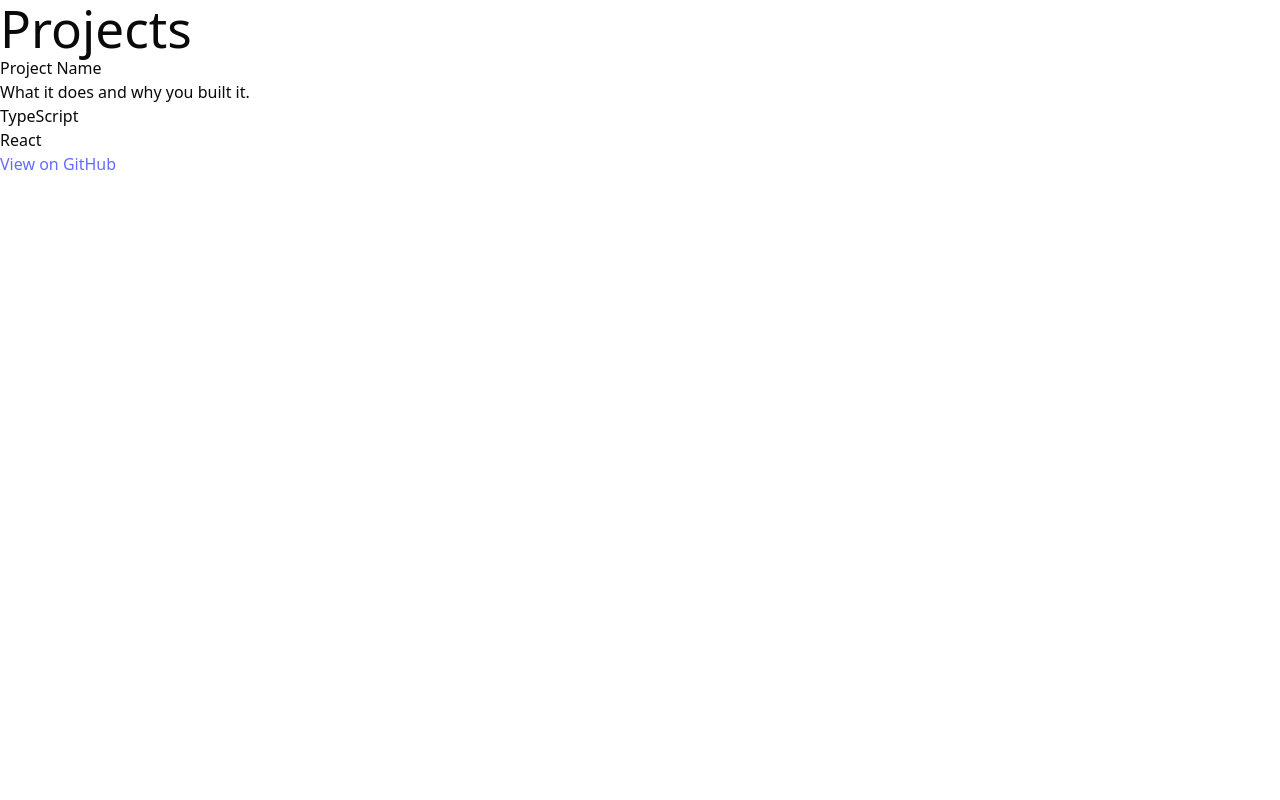
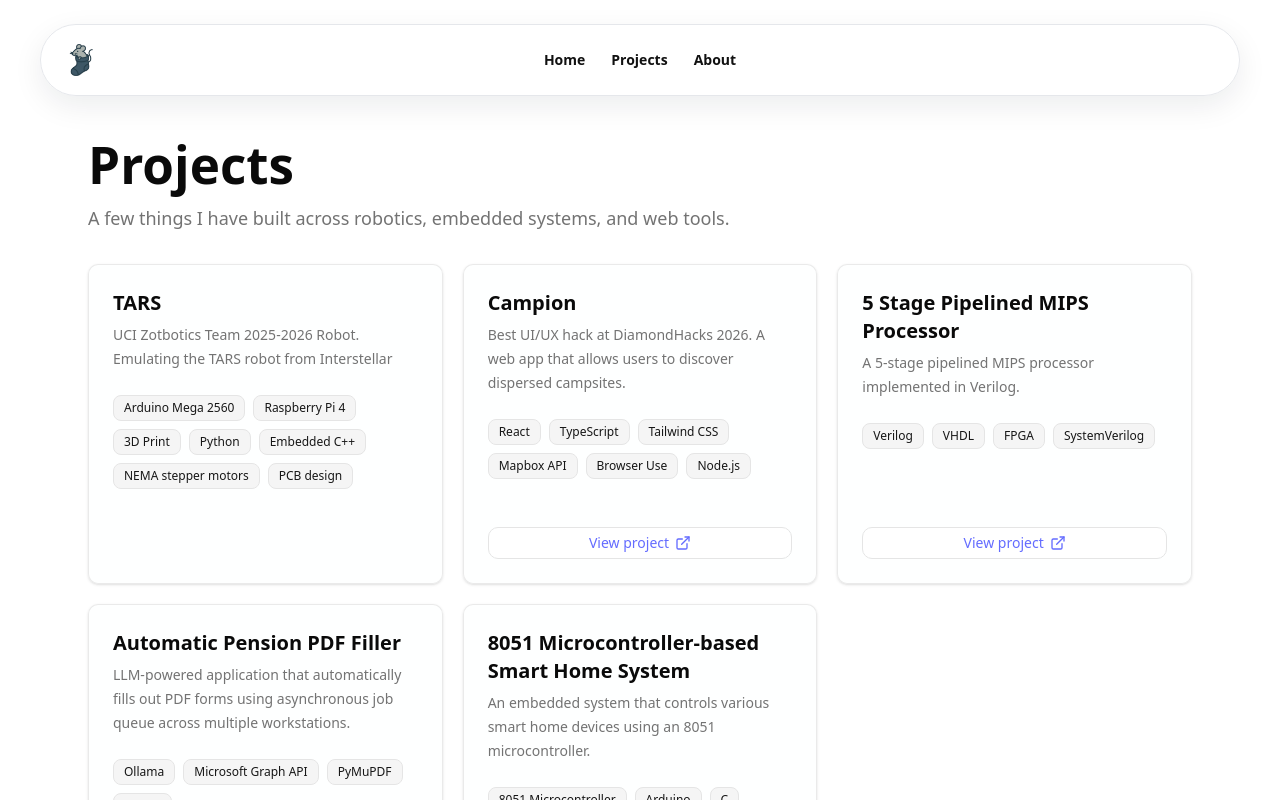
Before and after one commit to kojosh/joshuako, a React (Vite) app: page /projects in a window 1280 px wide. Shown: the top 800 px of the page. Built offline with nearby package versions, Linux system fonts and the light colour scheme.

Commit message:
typewriter effect, navbar added, projects added

```diff
--- a/src/App.css
+++ b/src/App.css
@@ -6,36 +6,49 @@
 
 @custom-variant dark (&:is(.dark *));
 
-.homepage {
-  display: flex;
-  justify-content: center;
-  align-items: center;
+.app-shell {
   min-height: 100vh;
+  padding-top: 7rem;
 }
 
-.card {
-  display: flex;
-  padding: 2rem;
-  max-width: 800px;
-  gap: 2rem;
+.floating-navbar {
+  position: fixed;
+  top: 1.5rem;
+  left: 50%;
+  z-index: 20;
+  display: grid;
+  grid-template-columns: 1fr auto 1fr;
+  align-items: center;
+  width: min(calc(100% - 3rem), 1200px);
+  min-height: 4.5rem;
+  padding: 0.75rem 1.5rem;
+  transform: translateX(-50%);
+  border: 1px solid #e5e7eb;
+  border-radius: 999px;
+  background: rgb(255 255 255 / 92%);
+  box-shadow: 0 10px 30px rgb(15 23 42 / 8%);
+  backdrop-filter: blur(16px);
 }
 
-/* Profile image */
-.profile-img {
-  width: 360px;
-  height: auto;
-  /* border-radius: 5px; */
-  object-fit: cover;
+.navbar-logo {
+  display: inline-flex;
+  align-items: center;
+  justify-self: start;
+  width: 2.5rem;
+  height: 2.5rem;
+  color: #111;
 }
 
-/* Info section */
-.info {
-  flex: 1;
+.navbar-logo img {
+  width: 2rem;
+  height: 2rem;
+  object-fit: contain;
 }
 
-.title {
+.nav-buttons {
   display: flex;
-  gap: 0.5rem;
+  gap: 0.25rem;
+  justify-content: center;
 }
 
 .nav-buttons a {
@@ -46,24 +59,82 @@
   color: #374151;
 }
 
-.logo-img {
-  height: 32px;
-  width: auto;
+.nav-button {
+  color: #111;
+  font-weight: 600;
 }
 
-.info h1 {
-  margin: 0 0 1rem;
-  font-family: 'Inter', sans-serif;
-  font-size: 1.8rem;
+.homepage {
+  display: flex;
+  justify-content: center;
+  align-items: flex-start;
+  gap: clamp(2rem, 6vw, 5rem);
+  min-height: calc(100vh - 7rem);
+  padding: 3rem 2rem;
+}
+
+.card {
+  display: flex;
+  flex-direction: column;
+  width: min(40vw, 520px);
+  padding-top: clamp(2rem, 8vh, 5rem);
+}
+
+.profile-image {
+  display: flex;
+  justify-content: center;
+  width: min(36vw, 420px);
+}
+
+/* Profile image */
+.profile-img {
+  width: 100%;
+  max-width: 420px;
+  height: auto;
+  /* border-radius: 5px; */
+  object-fit: cover;
+}
+
+/* Info section */
+.info {
+  margin: 0;
+  font-family: 'Geist Variable', sans-serif;
+  font-size: 1.125rem;
+  line-height: 1.65;
   color: #111;
   font-weight: 400;
+  text-align: left;
+  margin-top: clamp(2.25rem, 6vh, 4.5rem);
+  margin-bottom: 0.5rem;
+  max-width: 50rem;
 }
 
-.info p {
-  font-size: 1rem;
-  line-height: 1.6;
-  color: #333;
-  margin-bottom: 1.5rem;
+.title {
+  display: flex;
+  /* justify-content: center; */
+  align-items: center;
+  font-family: 'Geist Variable', sans-serif;
+  gap: 0.5rem;
+  margin-bottom: 0;
+  min-height: clamp(4.5rem, 11vw, 8rem);
+  letter-spacing: 0;
+}
+
+.typewriter {
+    display: inline-block;
+    text-align: center;
+    font-family: inherit;
+    white-space: nowrap;
+}
+
+.cursor {
+    display: inline-block;
+    animation: blink 0.8s infinite;
+}
+
+.logo-img {
+  height: 48px;
+  width: auto;
 }
 
 /* Links row */
@@ -100,6 +171,70 @@
 
 .email a:hover {
   text-decoration: underline;
+}
+
+@media (max-width: 640px) {
+  .app-shell {
+    padding-top: 6rem;
+  }
+
+  .floating-navbar {
+    top: 1rem;
+    grid-template-columns: auto 1fr;
+    width: min(calc(100% - 1rem), 1200px);
+    min-height: 3.75rem;
+    padding: 0.5rem 0.75rem;
+  }
+
+  .nav-buttons {
+    justify-content: flex-end;
+  }
+
+  .nav-button {
+    padding-inline: 0.625rem;
+  }
+
+  .homepage {
+    flex-direction: column;
+    align-items: center;
+    gap: 2rem;
+    padding: 2rem 2rem 3rem;
+  }
+
+  .card,
+  .profile-image {
+    width: 100%;
+  }
+
+  .card {
+    order: 1;
+    padding-top: 0;
+  }
+
+  .profile-image {
+    order: 2;
+  }
+
+  .info {
+    margin-top: 2rem;
+    font-size: 1.05rem;
+  }
+
+  .title {
+    min-height: 4.5rem;
+  }
+}
+
+@keyframes blink {
+    0%,
+    50% {
+        opacity: 1;
+    }
+
+    50.01%,
+    100% {
+        opacity: 0;
+    }
 }
 
 @theme inline {
--- a/src/App.tsx
+++ b/src/App.tsx
@@ -1,5 +1,6 @@
 import './App.css';
 import { BrowserRouter, Routes, Route } from 'react-router-dom';
+import Navbar from './components/Navbar';
 import Home from './pages/Home';
 import Projects from './pages/Projects';
 import About from './pages/About';
@@ -7,11 +8,16 @@ import About from './pages/About';
 function App() {
   return (
     <BrowserRouter basename={import.meta.env.BASE_URL}>
-      <Routes>
-        <Route path="/" element={<Home />} />
-        <Route path="/projects" element={<Projects />} />
-        <Route path="/about" element={<About />} />
-      </Routes>
+      <div className="app-shell">
+        <Navbar />
+        <main>
+          <Routes>
+            <Route path="/" element={<Home />} />
+            <Route path="/projects" element={<Projects />} />
+            <Route path="/about" element={<About />} />
+          </Routes>
+        </main>
+      </div>
     </BrowserRouter>
   );
 }
--- a/src/components/Navbar.tsx
+++ b/src/components/Navbar.tsx
@@ -1,20 +1,27 @@
 import { Button } from "../components/button"
+import navLogo from "../assets/jk-favicon.png"
 import { Link } from "react-router-dom";
 
 export default function Navbar() {
   return (
-    <div className="nav-buttons flex gap-2 mb-4 justify-start">
-            <Button variant="ghost" className="text-black hover:text-gray-700" asChild>
+    <header className="floating-navbar" aria-label="Primary navigation">
+      <Link to="/" className="navbar-logo" aria-label="Joshua Ko home">
+        <img src={navLogo} alt="" />
+      </Link>
+
+      <nav className="nav-buttons" aria-label="Main pages">
+        <Button variant="ghost" className="nav-button" asChild>
           <Link to="/">Home</Link>
         </Button>
 
-            <Button variant="ghost" className="text-black hover:text-gray-700" asChild>
+        <Button variant="ghost" className="nav-button" asChild>
           <Link to="/projects">Projects</Link>
         </Button>
 
-            <Button variant="ghost" className="text-black hover:text-gray-700" asChild>
+        <Button variant="ghost" className="nav-button" asChild>
           <Link to="/about">About</Link>
         </Button>
-    </div>
+      </nav>
+    </header>
   );
 }
--- a/src/components/button.tsx
+++ b/src/components/button.tsx
@@ -64,4 +64,4 @@ function Button({
   )
 }
 
-export { Button, buttonVariants }
+export { Button }
--- /dev/null
+++ b/src/components/card.tsx
@@ -0,0 +1,99 @@
+import * as React from "react"
+
+import { cn } from "@/lib/utils"
+
+function Card({
+  className,
+  size = "default",
+  ...props
+}: React.ComponentProps<"div"> & {
+  size?: "default" | "sm"
+}) {
+  return (
+    <div
+      data-slot="card"
+      data-size={size}
+      className={cn(
+        "group/card flex flex-col gap-(--card-spacing) overflow-hidden rounded-lg border bg-card py-(--card-spacing) text-card-foreground shadow-sm transition-all [--card-spacing:--spacing(6)] data-[size=sm]:[--card-spacing:--spacing(4)]",
+        className
+      )}
+      {...props}
+    />
+  )
+}
+
+function CardHeader({ className, ...props }: React.ComponentProps<"div">) {
+  return (
+    <div
+      data-slot="card-header"
+      className={cn(
+        "grid auto-rows-min items-start gap-1.5 px-(--card-spacing) has-data-[slot=card-action]:grid-cols-[1fr_auto]",
+        className
+      )}
+      {...props}
+    />
+  )
+}
+
+function CardTitle({ className, ...props }: React.ComponentProps<"div">) {
+  return (
+    <div
+      data-slot="card-title"
+      className={cn("font-semibold leading-none", className)}
+      {...props}
+    />
+  )
+}
+
+function CardDescription({ className, ...props }: React.ComponentProps<"div">) {
+  return (
+    <div
+      data-slot="card-description"
+      className={cn("text-sm text-muted-foreground", className)}
+      {...props}
+    />
+  )
+}
+
+function CardAction({ className, ...props }: React.ComponentProps<"div">) {
+  return (
+    <div
+      data-slot="card-action"
+      className={cn("col-start-2 row-span-2 row-start-1 self-start justify-self-end", className)}
+      {...props}
+    />
+  )
+}
+
+function CardContent({ className, ...props }: React.ComponentProps<"div">) {
+  return (
+    <div
+      data-slot="card-content"
+      className={cn("px-(--card-spacing)", className)}
+      {...props}
+    />
+  )
+}
+
+function CardFooter({ className, ...props }: React.ComponentProps<"div">) {
+  return (
+    <div
+      data-slot="card-footer"
+      className={cn(
+        "mt-auto flex items-center px-(--card-spacing)",
+        className
+      )}
+      {...props}
+    />
+  )
+}
+
+export {
+  Card,
+  CardAction,
+  CardContent,
+  CardDescription,
+  CardFooter,
+  CardHeader,
+  CardTitle,
+}
--- a/src/pages/Projects.tsx
+++ b/src/pages/Projects.tsx
@@ -1,36 +1,102 @@
-// src/pages/Projects.tsx
+import { ExternalLink } from "lucide-react"
+
+import { Button } from "@/components/button"
+import {
+  Card,
+  CardContent,
+  CardDescription,
+  CardFooter,
+  CardHeader,
+  CardTitle,
+} from "@/components/card"
+
 interface Project {
   title: string
   description: string
   tech: string[]
   link?: string
 }
-
+const projectProcessorUrl = `${import.meta.env.BASE_URL}Joshua_Ko_Lab4.pdf`;
 const projects: Project[] = [
   {
-    title: 'Project Name',
-    description: 'What it does and why you built it.',
-    tech: ['TypeScript', 'React'],
-    link: 'https://github.com/kojosh/...'
+    title: 'TARS',
+    description: 'UCI Zotbotics Team 2025-2026 Robot. Emulating the TARS robot from Interstellar',
+    tech: ['Arduino Mega 2560', 'Raspberry Pi 4', '3D Print', 'Python', 'Embedded C++', 'NEMA stepper motors', 'PCB design'],
+    link: ''
+  },
+  {
+    title: 'Campion',
+    description: 'Best UI/UX hack at DiamondHacks 2026. A web app that allows users to discover dispersed campsites.',
+    tech: ['React', 'TypeScript', 'Tailwind CSS', 'Mapbox API', 'Browser Use', 'Node.js'],
+    link: 'https://devpost.com/software/campian?_gl=1*v9feko*_gcl_au*MTU3MDQ0Njc1My4xNzc1NzE2OTU1*_ga*MTQ2NjY4ODIyNC4xNzc1NzE2OTU1*_ga_0YHJK3Y10M*czE3NzY1NTQ3MDgkbzIkZzEkdDE3NzY1NTQ3MTIkajU2JGwwJGgw'
+  },
+  {
+    title: '5 Stage Pipelined MIPS Processor',
+    description: 'A 5-stage pipelined MIPS processor implemented in Verilog.',
+    tech: ['Verilog', 'VHDL', 'FPGA', 'SystemVerilog'],
+    link: projectProcessorUrl
+  },
+  {
+    title: 'Automatic Pension PDF Filler',
+    description: 'LLM-powered application that automatically fills out PDF forms using asynchronous job queue across multiple workstations.',
+    tech: ['Ollama', 'Microsoft Graph API', 'PyMuPDF', 'tkinter'],
+    link: ''
+  },
+  {
+    title: '8051 Microcontroller-based Smart Home System',
+    description: 'An embedded system that controls various smart home devices using an 8051 microcontroller.',
+    tech: ['8051 Microcontroller', 'Arduino', 'C', 'Assembly'],
+    link: 'https://github.com/kojosh/smart-home-controller'
   },
 ]
 
 export default function Projects() {
   return (
-    <main>
-      <h1>Projects</h1>
-      <div className="project-grid">
+    <section className="mx-auto flex w-full max-w-6xl flex-col gap-8 px-6 pb-16 pt-6">
+      <div className="max-w-2xl">
+        <h1 className="text-4xl font-semibold tracking-normal text-foreground sm:text-5xl">Projects</h1>
+        <p className="mt-3 text-base text-muted-foreground sm:text-lg">
+          A few things I have built across robotics, embedded systems, and web tools.
+        </p>
+      </div>
+
+      <div className="grid gap-5 md:grid-cols-2 xl:grid-cols-3">
         {projects.map((p) => (
-          <div className="project-card" key={p.title}>
-            <h2>{p.title}</h2>
-            <p>{p.description}</p>
-            <ul>
-              {p.tech.map(t => <li key={t}>{t}</li>)}
-            </ul>
-            {p.link && <a href={p.link} target="_blank" rel="noreferrer">View on GitHub</a>}
-          </div>
+          <Card
+            className="min-h-80 border-border/80 bg-card/90 hover:-translate-y-1 hover:border-foreground/20 hover:shadow-lg"
+            key={p.title}
+          >
+            <CardHeader>
+              <CardTitle className="text-xl">{p.title}</CardTitle>
+              <CardDescription className="leading-6">{p.description}</CardDescription>
+            </CardHeader>
+
+            <CardContent>
+              <ul className="flex flex-wrap gap-2">
+                {p.tech.map((tech) => (
+                  <li
+                    className="rounded-md border bg-secondary px-2.5 py-1 text-xs font-medium text-secondary-foreground"
+                    key={tech}
+                  >
+                    {tech}
+                  </li>
+                ))}
+              </ul>
+            </CardContent>
+
+            {p.link && (
+              <CardFooter>
+                <Button asChild className="w-full" variant="outline">
+                  <a href={p.link} target="_blank" rel="noopener noreferrer">
+                    View project
+                    <ExternalLink aria-hidden="true" />
+                  </a>
+                </Button>
+              </CardFooter>
+            )}
+          </Card>
         ))}
       </div>
-    </main>
+    </section>
   )
 }
```
Also changed, not shown: src/components/typewriter.tsx (added, +51 -0 lines), src/pages/About.tsx (+20 -2 lines), src/pages/Home.tsx (+15 -22 lines), 1 other file (tests, documents, lock files or other folders). Lines whose indentation alone changed are shown as unchanged.
